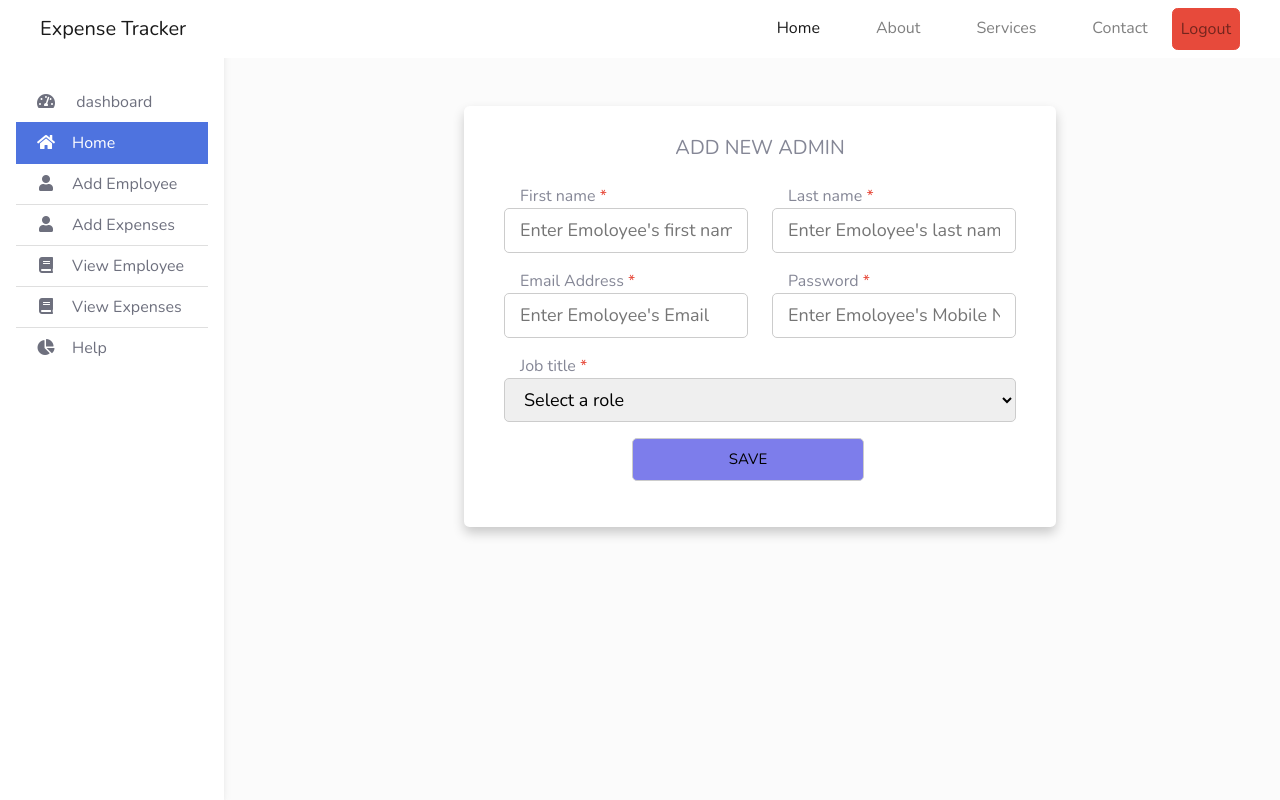
After one commit to Gautam0104/expense_tracker, a PHP site: page /addAdmin.php in a window 1280 px wide. The commit adds this page. Run offline with PHP 8.4, Linux system fonts and the light colour scheme; some libraries are stand-ins or nearby versions.

Commit message:
11/07/2024

```diff
--- /dev/null
+++ b/addAdmin.php
@@ -0,0 +1,134 @@
+<!DOCTYPE html>
+<html lang="en">
+
+<head>
+    <meta charset="UTF-8">
+    <meta name="viewport" content="width=device-width, initial-scale=1.0">
+    <title>ADD|ADMIN</title>
+    <script src="
+    https://cdn.jsdelivr.net/npm/sweetalert2@11.12.1/dist/sweetalert2.all.min.js
+    "></script>
+    <link href="
+    https://cdn.jsdelivr.net/npm/sweetalert2@11.12.1/dist/sweetalert2.min.css
+    " rel="stylesheet">
+    <!-- css -->
+    <link rel="stylesheet" href="css/form.css">
+</head>
+
+<body>
+<?php
+
+include 'helper/connect.php';
+
+
+if (isset($_POST['submit'])) {
+    $firstName = $_POST['fname'];
+    $lastName = $_POST['lname'];
+    $email = $_POST['username'];
+    $password = $_POST['password'];
+    $password = md5($password);
+    $role = $_POST['role'];
+
+    $checkEmail = "SELECT * From users where email='$email'";
+    $result = $conn->query($checkEmail);
+    if ($result->num_rows > 0) {
+        ?>
+        <script>
+            Swal.fire({
+                title: "Warning",
+                text: "UserId Already Exists",
+                icon: "warning"
+            });
+        </script>
+        <?php
+    } else {
+        $insertQuery = "insert into users(admin_id,firstName,lastName,email,password)
+                   values('$role','$firstName','$lastName','$email','$password')";
+        if ($conn->query($insertQuery) == TRUE) {
+            ?>
+            <script>
+                Swal.fire({
+                    title:"Success",
+                    text: "Successfully Registered",
+                    icon: "success"
+                })
+            </script>
+
+            <?php
+
+
+        } else {
+            echo "Error:" . $conn->error;
+        }
+    }
+
+
+}
+?>
+
+    <!-- navbar -->
+    <?php include "navbar.php" ?>
+    <!--Main layout-->
+    <main style="margin-top: 58px;">
+        <div class="container-fluid px-1 py-5 mx-auto">
+            <div class="row d-flex justify-content-center">
+                <div class="col-xl-7 col-lg-8 col-md-9 col-11 text-center">
+
+                    <div class="card">
+                        <h5 class="text-center mb-4">ADD NEW ADMIN</h5>
+                        <form class="form-card" method="post">
+                            <div class="row justify-content-between text-left">
+                                <div class="form-group col-sm-6 flex-column d-flex"> <label
+                                        class="form-control-label px-3">First name<span class="text-danger">
+                                            *</span></label> <input type="text" id="fname" name="fname"
+                                        placeholder="Enter Emoloyee's first name" onblur="validate(1)"> </div>
+                                <div class="form-group col-sm-6 flex-column d-flex"> <label
+                                        class="form-control-label px-3">Last name<span class="text-danger">
+                                            *</span></label>
+                                    <input type="text" id="lname" name="lname" placeholder="Enter Emoloyee's last name"
+                                        onblur="validate(2)">
+                                </div>
+                            </div>
+                            <div class="row justify-content-between text-left">
+                                <div class="form-group col-sm-6 flex-column d-flex"> <label
+                                        class="form-control-label px-3">Email Address<span class="text-danger">
+                                            *</span></label> <input type="text" id="email" name="username"
+                                        placeholder="Enter Emoloyee's Email" onblur="validate(3)"> </div>
+                                <div class="form-group col-sm-6 flex-column d-flex"> <label
+                                        class="form-control-label px-3">Password<span class="text-danger">
+                                            *</span></label> <input type="password" id="mob" name="password"
+                                        placeholder="Enter Emoloyee's Mobile Number" onblur="validate(4)"> </div>
+                            </div>
+                            <div class="row justify-content-between text-left">
+                                <div class="form-group col-sm-12 flex-column d-flex"> <label
+                                        class="form-control-label px-3">Job title<span class="text-danger">
+                                            *</span></label>
+                                    <select type="text" id="job" name="role" placeholder="" onblur="validate(5)">
+                                        <option selected disabled>Select a role</option>
+                                        <option value="2">Admin</option>
+                                        <option value="3">Sub Admin</option>
+
+                                    </select>
+                                </div>
+
+                            <div class="row justify-content-center">
+                                <div class="form-group col-sm-6"> <button type="submit" class="btn-block "
+                                        style="background: rgb(125,125,235);" name="submit" >Save</button> </div>
+                            </div>
+                        </form>
+                    </div>
+                </div>
+            </div>
+        </div>
+    </main>
+    <!--/Main layout-->
+
+    <!-- javascript -->
+    <script src="js/formValidation1.js"></script>
+
+
+
+
+</body>
+
+</html>
--- a/expenses.php
+++ b/expenses.php
@@ -77,7 +77,7 @@
                 <div class="col-xl-7 col-lg-8 col-md-9 col-11 text-center">
 
                     <div class="card">
-                        <h5 class="text-center mb-4">ADD YOUR EXPENSES DETAIL</h5>
+                        <h5 class="text-center mb-4">ADD EMPLOYEE EXPENSES DETAIL</h5>
                         <form class="form-card" method="post">
                             <div class="row justify-content-between text-left">
                                 <div class="form-group col-sm-12 flex-column d-flex"> <label
--- a/navbar.php
+++ b/navbar.php
@@ -46,11 +46,12 @@ include ("helper/connect.php");
   </style>
 </head>
 
-<body>
-  <!--Navbar-->
-  <header>
+<body id="page-top" class="sidebar-toggled">
+<div id="wrapper">
+    <!--Navbar-->
+    <header>
     <!-- Sidebar -->
-    <nav id="sidebarMenu" class="collapse d-lg-block sidebar collapse bg-white">
+    <nav id="sidebarMenu" class="collapse d-lg-block sidebar collapse bg-white" id="accordionSidebar">
       <div class="position-sticky">
         <div class="list-group list-group-flush mx-3 mt-4">
           <a href="#" class="list-group-item list-group-item-action py-2 ripple" aria-current="true">
@@ -107,6 +108,7 @@ include ("helper/connect.php");
       </div>
     </nav>
   </header>
+</div>
 
   <!-- js -->
   <script src="vendor/jquery/jquery.min.js"></script>
```
Also changed, not shown: helper/register.php (+18 -24 lines), index.php (+4 -4 lines), newAd.php (added, +11 -0 lines).
